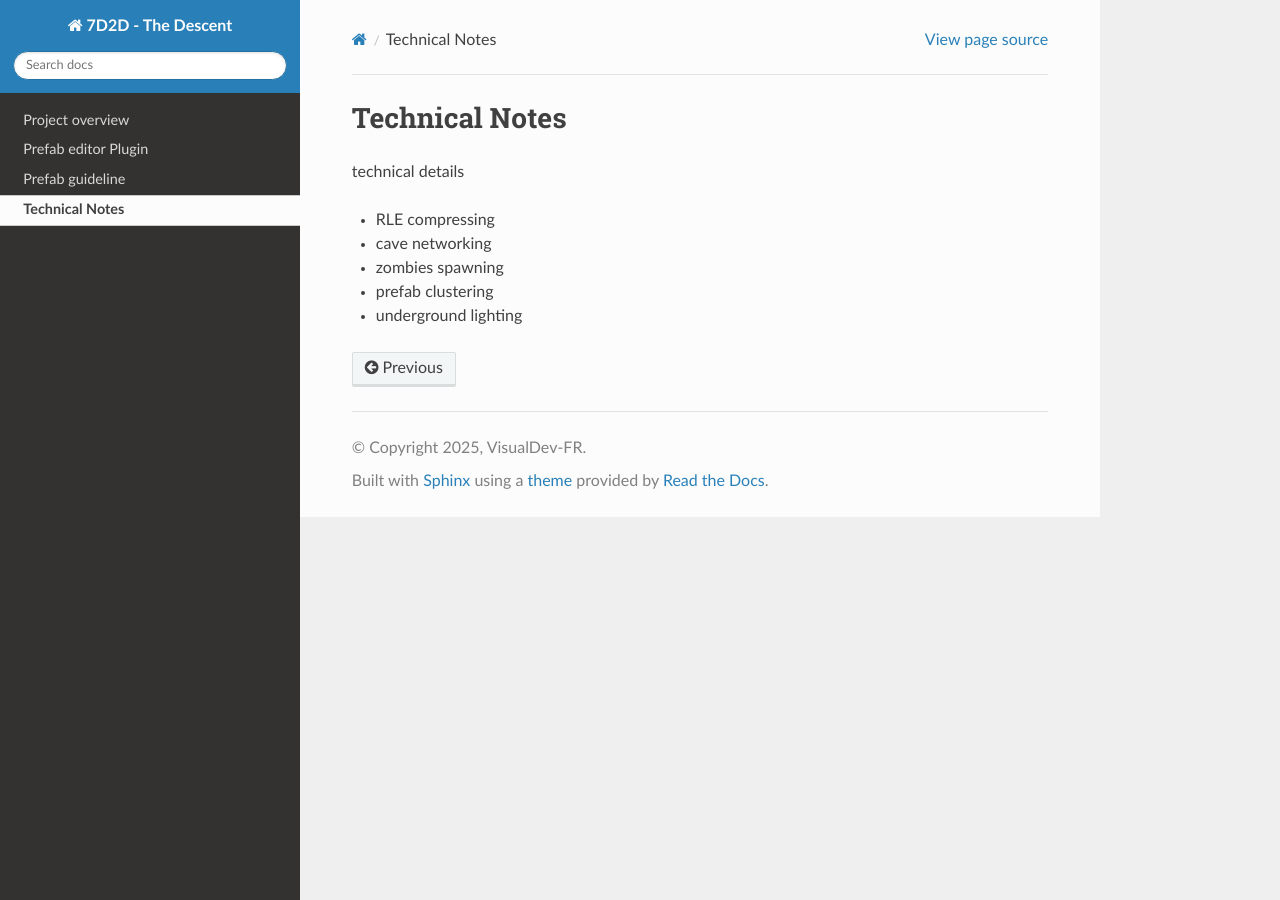
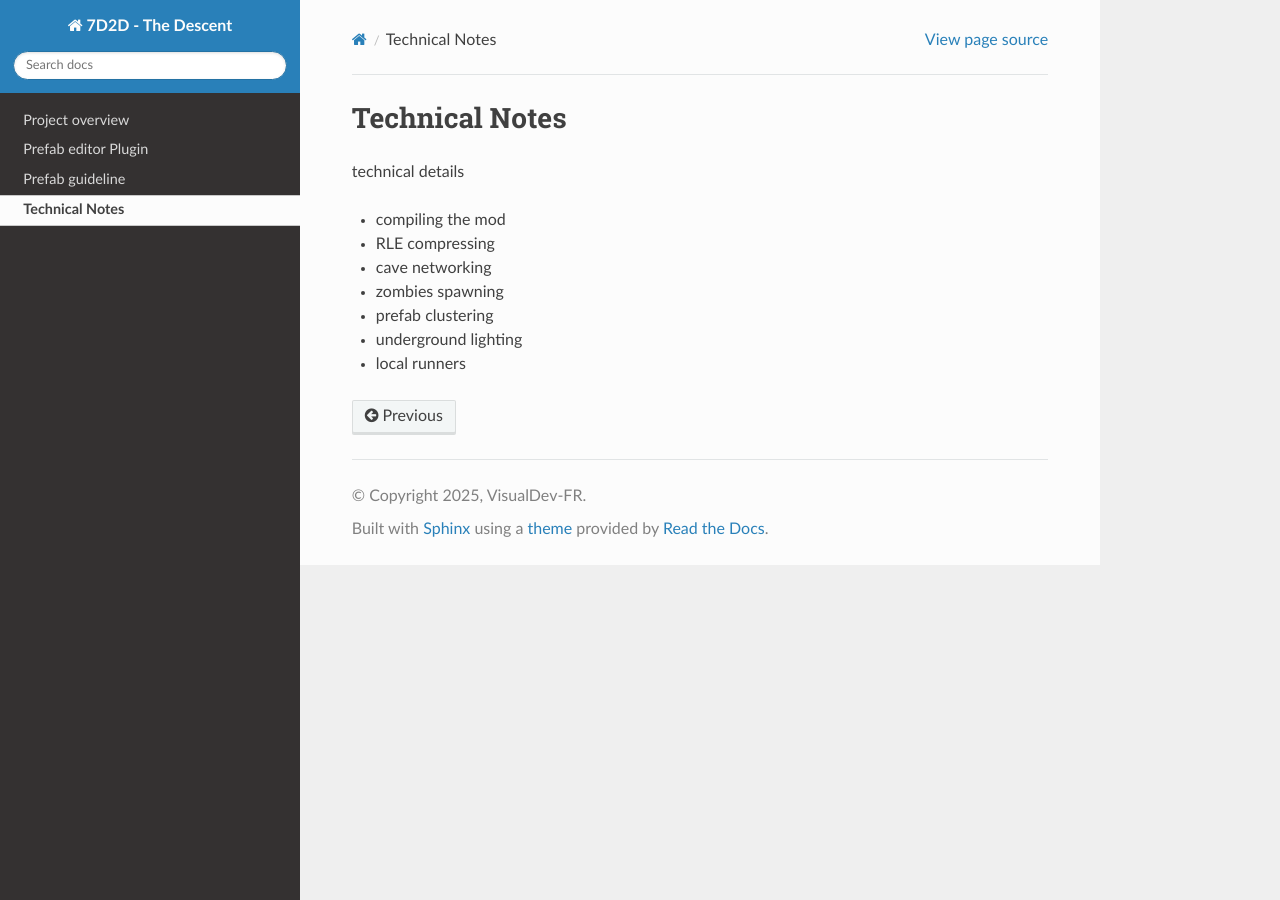
Before and after one commit to VisualDev-FR/7D2D-Procedural-Caves, a Sphinx documentation site: the page built from docs/technical_notes.rst, in a window 1280 px wide. Built offline with Sphinx 7.4.7 and the Read the Docs theme 3.1.0, drawn with Linux system fonts in a browser that asks for light colours.

Commit message:
update documentation

```diff
--- a/docs/technical_notes.rst
+++ b/docs/technical_notes.rst
@@ -3,9 +3,10 @@ Technical Notes
 
 technical details
 
-
+- compiling the mod
 - RLE compressing
 - cave networking
 - zombies spawning
 - prefab clustering
 - underground lighting
+- local runners
```
Also changed, not shown: docs/index.rst (line endings or trailing spaces).
